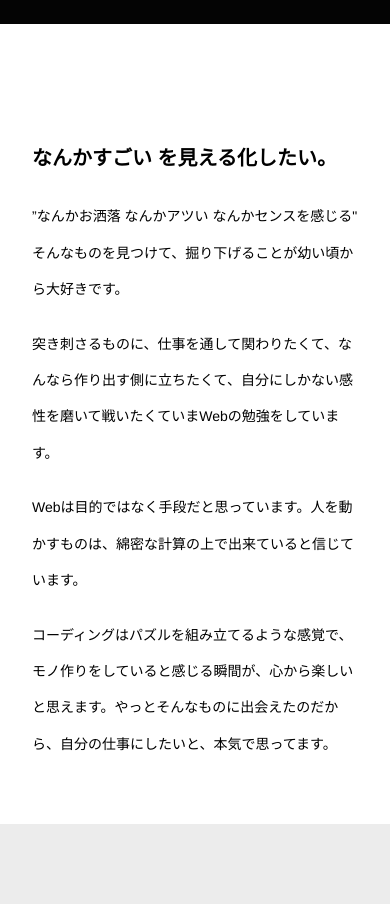
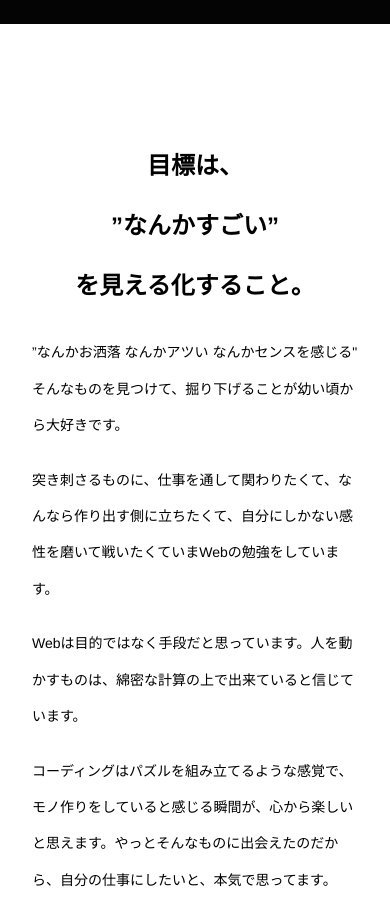
Before and after one commit to nnnarumiii/nnnarumiii.github.io, a plain HTML site: page index.html in a window 390 px wide. Shown: the part 820-1724 px from the top of the page. Drawn offline with nearby package versions, Linux system fonts and the light colour scheme.

Commit message:
テキスト修正

```diff
--- a/index.css
+++ b/index.css
@@ -178,7 +178,11 @@
   }
 
   .concept h2{
-    font-size: 1.25em;
+    text-align: center;
+    line-height: 2.5
+  }
+  .enter{
+    display: block;
   }
 
   .concept p{
--- a/index.html
+++ b/index.html
@@ -42,7 +42,7 @@
   </div>
 
   <article class="concept scroll">
-    <h2>なんかすごい を見える化したい。</h2>
+    <h2>目標は、<br><span class="enter">”なんかすごい”</span> を見える化すること。</h2>
     <section>
       <div>
         <p><span class="blanc">”なんかお洒落 なんかアツい なんかセンスを感じる"</span> <span class="blanc">そんなものを見つけて、掘り下げることが幼い頃から大好きです。</span></p>
```
